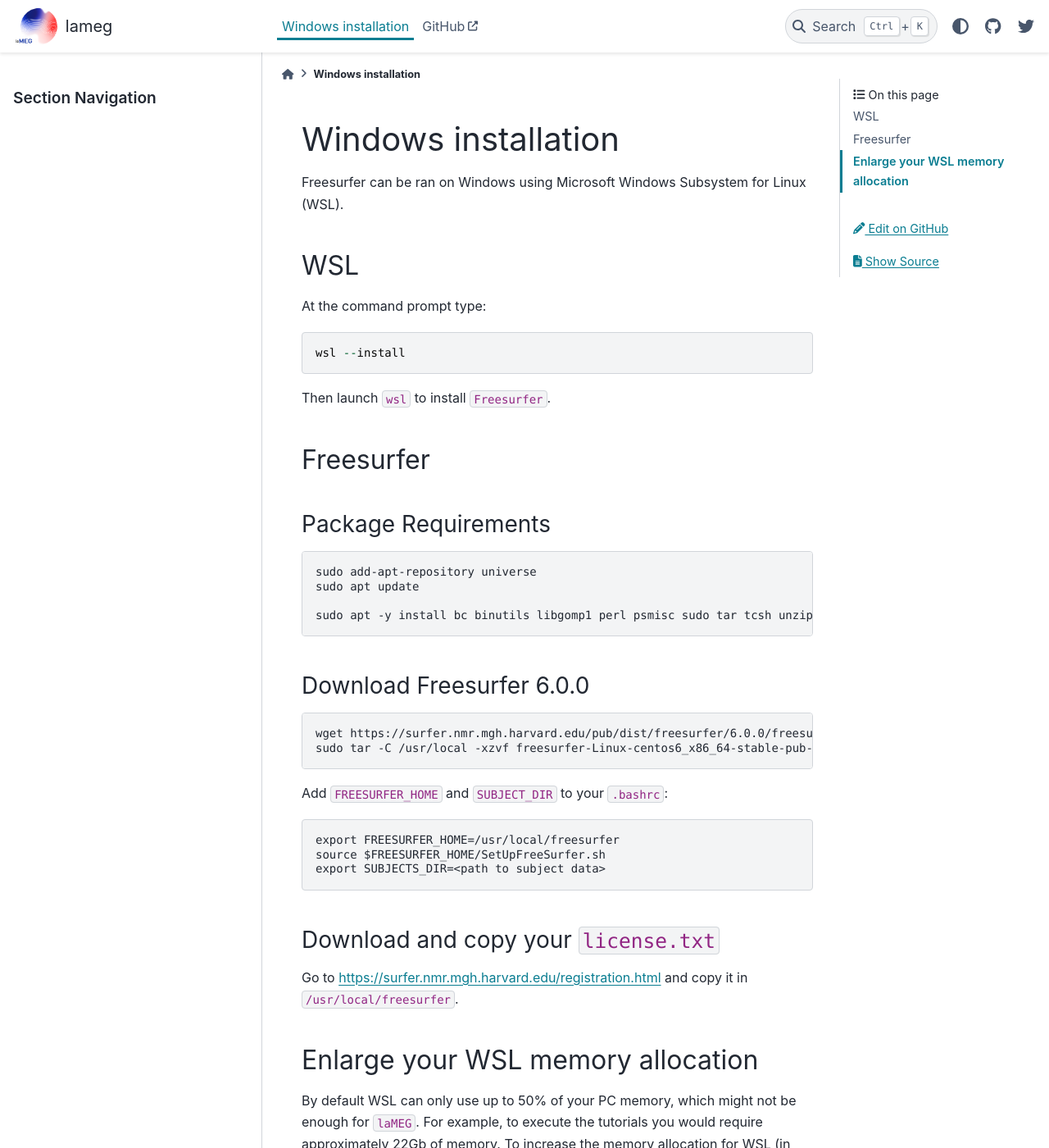
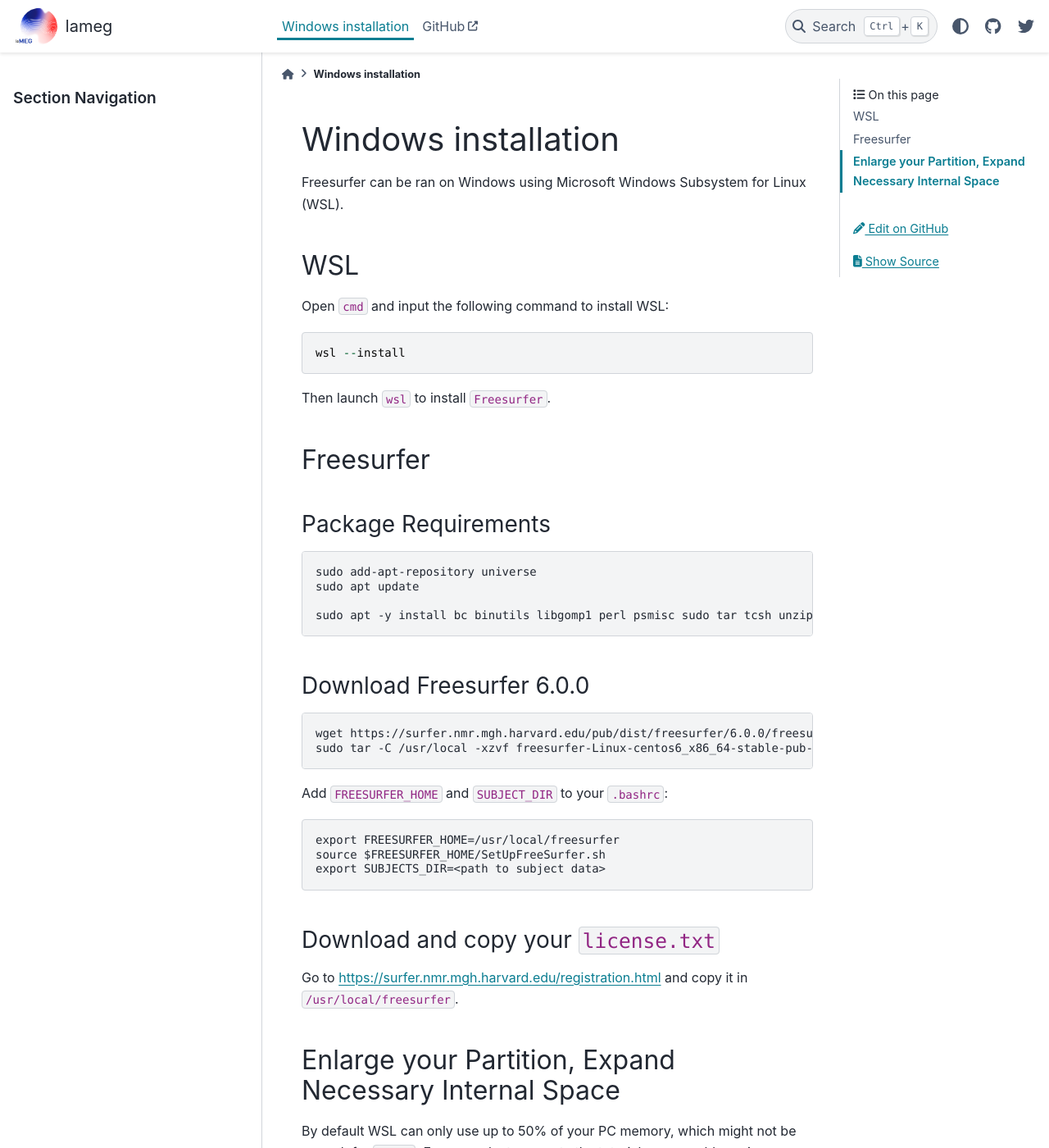
Before and after one commit to danclab/laMEG, a Sphinx documentation site: the page built from docs/installation.rst, in a window 1280 px wide and 1400 px high. Shown: the whole window at 82% size. Built offline with Sphinx 7.4.7 and the PyData theme 0.15.4, drawn with Linux system fonts in a browser that asks for light colours; pages that are not in the unit, such as notebooks, are missing from menus.

```diff
--- a/docs/installation.rst
+++ b/docs/installation.rst
@@ -6,7 +6,7 @@ Freesurfer can be ran on Windows using Microsoft Windows Subsystem for Linux (WS
 WSL
 ---
 
-At the command prompt type::
+Open ``cmd`` and input the following command to install WSL::
 
     wsl --install
 
@@ -44,8 +44,8 @@ Download and copy your ``license.txt``
 
 Go to https://surfer.nmr.mgh.harvard.edu/registration.html and copy it in ``/usr/local/freesurfer``.
 
-Enlarge your WSL memory allocation
-----------------------------------
+Enlarge your Partition, Expand Necessary Internal Space
+-------------------------------------------------------
 
 By default WSL can only use up to 50% of your PC memory, which might not be enough for ``laMEG``. For example, to execute the tutorials you would require approximately 22Gb of memory.
 To increase the memory allocation for WSL (in this case, to 24GB), create a ``.wslconfig`` file in ``C:/Users/<your user name>``::
```
Also changed, not shown: windows_instructions.md (+3 -2 lines).
